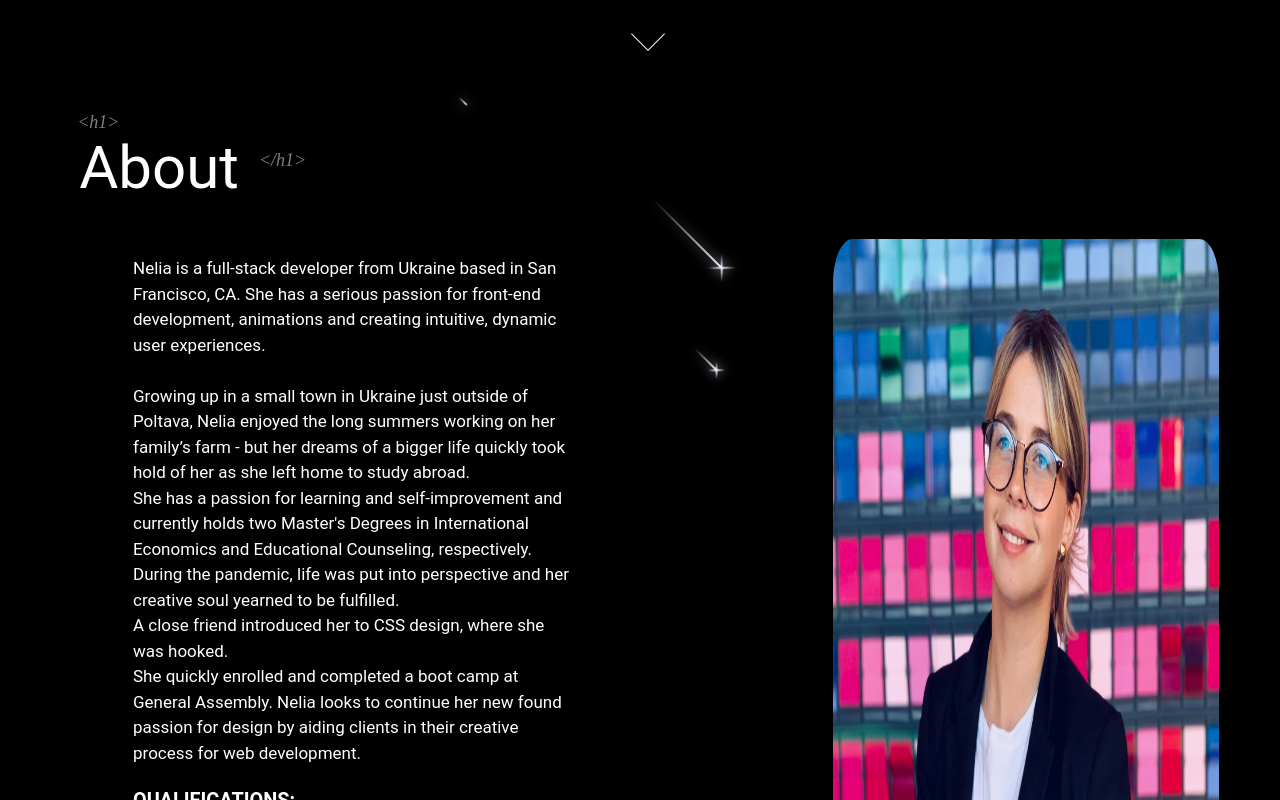
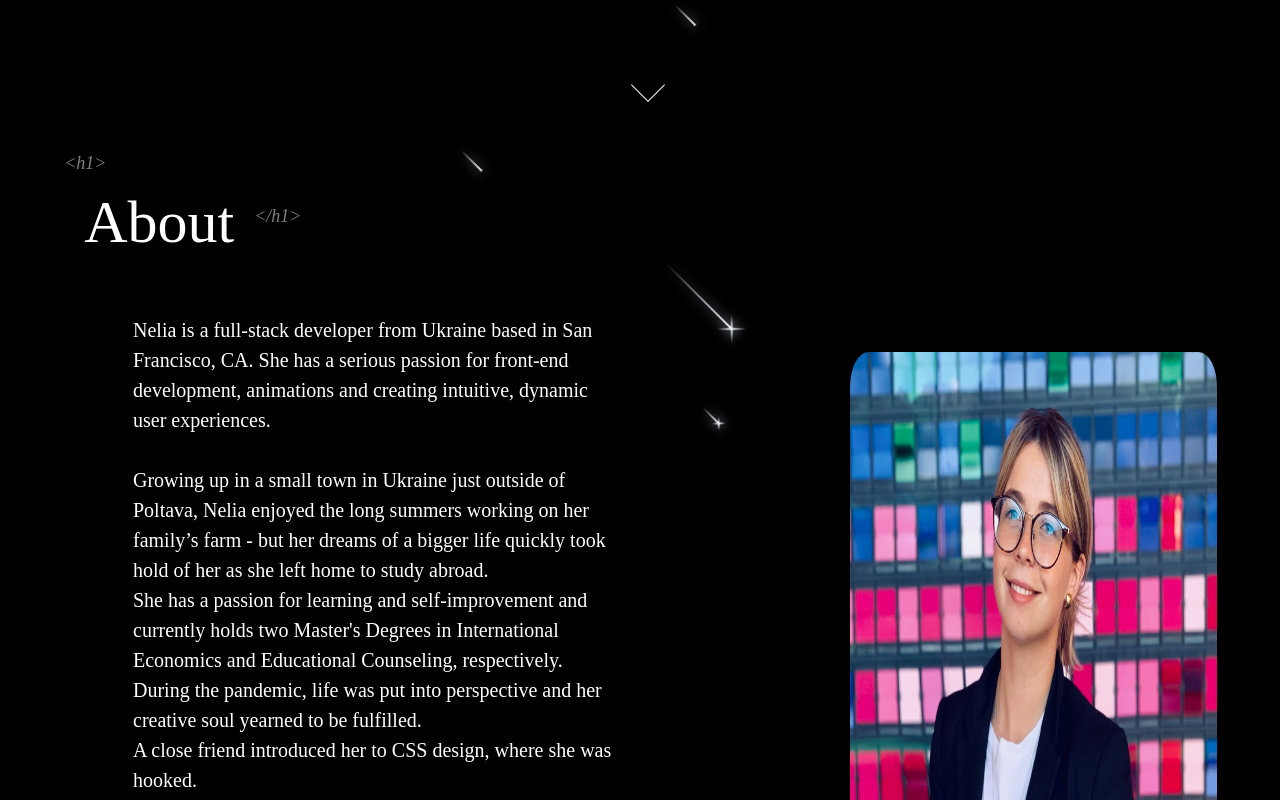
Before and after one commit to nelialanets/Portfolio, a React (Create React App) app: page / in a window 1280 px wide. Shown: the part 740-1540 px from the top of the page. Built offline with nearby package versions, Linux system fonts and the light colour scheme.

Commit message:
name change in browser

```diff
--- a/src/components/About/index.scss
+++ b/src/components/About/index.scss
@@ -12,11 +12,12 @@
 .imageAbout{
     display: flex;
     margin-bottom: 5%;
+    margin-top:5%;
 }
 #imageAbout{
    display: flex;
    width: 100%;
-   height: 90%;
+   height: 60%;
    border: 1ps solid black;
    border-radius: 5%;
    margin-left: 10%;
@@ -33,9 +34,11 @@
     display: inline-block;
     margin: 2px;
     padding: 15px;
-    margin-right: 30%;
-    font-size: 17px;
-
+    margin-right: 25%;
+    font-size: 20px;
+    margin-bottom: 10%;
+    font-family:Times New Roman Georgia Garamond;
+    font-weight: 300;
 
 }
 
@@ -54,7 +57,7 @@
 
   @media screen and (max-width: 800px){
     .about-container{
-      margin-top:10%;
+      margin-top:5%;
       display:flex;
       width:100%;
       height: 100%;
@@ -62,19 +65,19 @@
 
   }
 
-  .imageAbout{
-      display: flex;
-      margin-bottom: 8%;
-  }
-  #imageAbout{
-    position:relative;
-     width: 150%;
-     height: 10%;
-     border: 1ps solid black;
-     border-radius: 5%;
-     margin-right: 25;
+  // .imageAbout{
+  //     display: flex;
+  //     margin-bottom: 8%;
+  // }
+  // #imageAbout{
+  //   position:relative;
+  //    width: 150%;
+  //    height: 10%;
+  //    border: 1ps solid black;
+  //    border-radius: 5%;
+  //    margin-right: 25;
 
-  }
+  // }
   .about-h1{
       margin-left: 5%;
   }
--- a/src/components/Home/index.scss
+++ b/src/components/Home/index.scss
@@ -25,7 +25,10 @@ h1{
     color: white;
     font-size: 60px;
     margin: 0;
+    padding: 5px;
     font-weight: 400;
+    font-family:Times New Roman Georgia Garamond;
+
 }
 
 
@@ -35,9 +38,10 @@ h1::before{
     font-family:' La Belle Aurore',cursive;
     font-size: 18px;
     position: absolute;
-    margin-top: -20px;
-    margin-left: -2px;
+    margin-top: -35px;
+    margin-left: -20px;
     left: px;
+
     opacity: 0.5;
 }
 h1::after{
@@ -77,7 +81,7 @@ h1::after{
 .h2-tag{
     color: white;
     margin-top: 20px;
-    font-size: 20px;
+    font-size: 25px;
     font-family:'Franklin Gothic Medium', 'Arial Narrow', Arial, sans-serif, cursive;
     letter-spacing: 2px;
     animation: fadeIn 1s 1.8s backwards;
@@ -88,11 +92,11 @@ h1::after{
 
 @media screen and (max-width: 800px){
     .text-zone{
-        margin-left: 15%;
+        margin-left: 12%;
         margin-top:40%;
         margin-bottom:25%;
         transform: translateY(-50%);
-        width: 85%;
+        width: 75%;
         max-height: 90%;
         font-family:'Franklin Gothic Medium', 'Arial Narrow', Arial, sans-serif;
         margin-bottom:50%;
@@ -102,7 +106,7 @@ h1::after{
 
     h1{
         color: white;
-        font-size: 50px;
+        font-size: 40px;
         margin: 0;
         font-weight: 660;
     }
```
